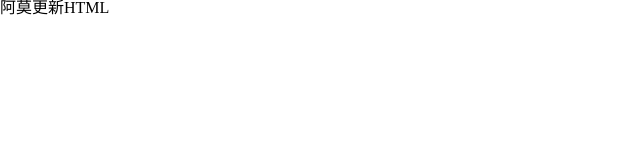
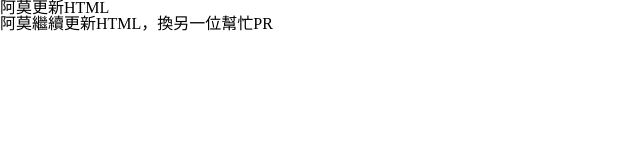
Before and after one commit to JLin056/blog-boilerplate, a plain HTML site: page blogDetail.html in a window 1280 px wide. Shown: the whole page, without its empty margins (0-640 px from the left). Drawn offline with Linux system fonts and the light colour scheme.

Commit message:
更新HTML的字

```diff
--- a/blogDetail.html
+++ b/blogDetail.html
@@ -12,6 +12,7 @@
     <div class="header"></div>
     <!-- 這裡寫入部落格詳細頁面區塊 -->
      <h1>阿莫更新HTML</h1>
+     <h2>阿莫繼續更新HTML，換另一位幫忙PR</h2>
     <div class="footer"></div>
 </body>
 
```
